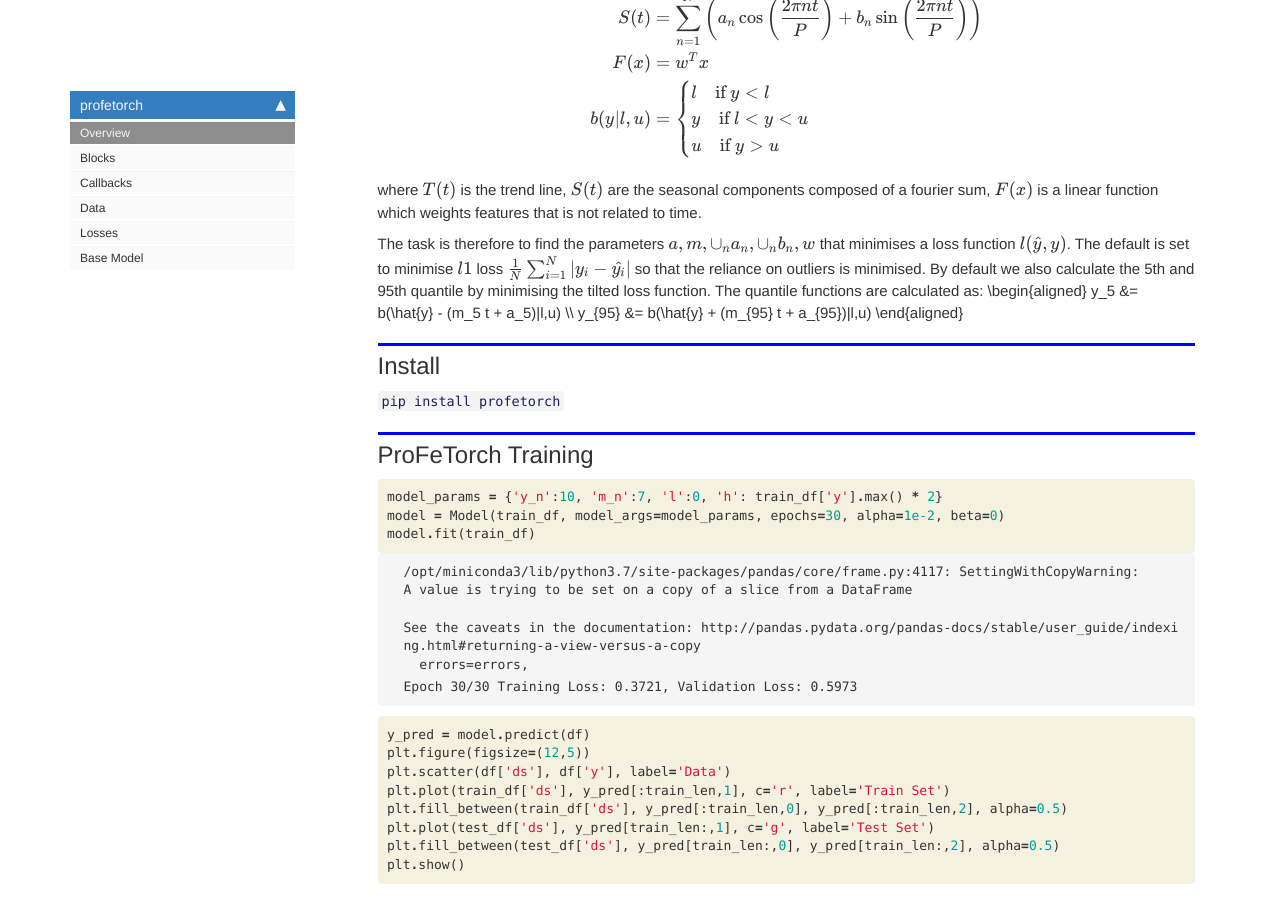
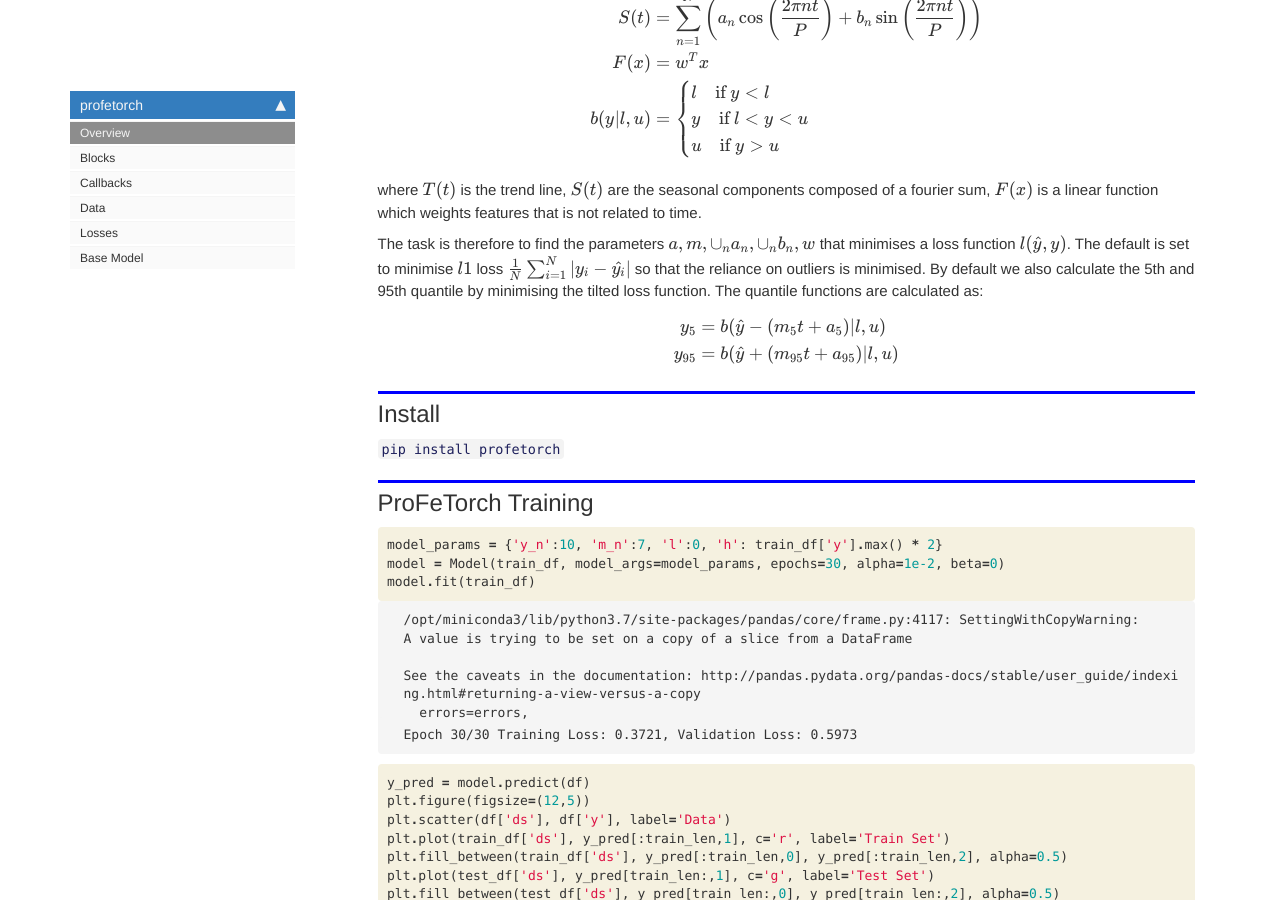
Before and after one commit to sachinruk/ProFeTorch, a Jekyll site: the page built from docs/index.html, in a window 1280 px wide and 900 px high, scrolled down 543 px. Built offline with Jekyll 4.4.1, drawn with Linux system fonts in a browser that asks for light colours; nearby versions of some CDN libraries; comment, search, counter and statistics services are not loaded.

Commit message:
Changed equation representation.

```diff
--- a/docs/index.html
+++ b/docs/index.html
@@ -46,10 +46,12 @@ u \quad \text{if } y &gt; u
 $$</p>
 <p>where $T(t)$ is the trend line, $S(t)$ are the seasonal components composed of a fourier sum, $F(x)$ is a linear function which weights features that is not related to time.</p>
 <p>The task is therefore to find the parameters $a, m, \cup_n a_n, \cup_n b_n, w$ that minimises a loss function $l(\hat{y}, y)$. The default is set to minimise $l1$ loss $\frac{1}{N}\sum_{i=1}^N |y_i - \hat{y_i}|$ so that the reliance on outliers is minimised. By default we also calculate the 5th and 95th quantile by minimising the tilted loss function. The quantile functions are calculated as:
+$$
 \begin{aligned}
 y_5 &amp;= b(\hat{y} - (m_5 t + a_5)|l,u) \\
 y_{95} &amp;= b(\hat{y} + (m_{95} t + a_{95})|l,u)
-\end{aligned}</p>
+\end{aligned}
+$$</p>
 
 </div>
 </div>
```
Also changed, not shown: README.md, 1 other file.
